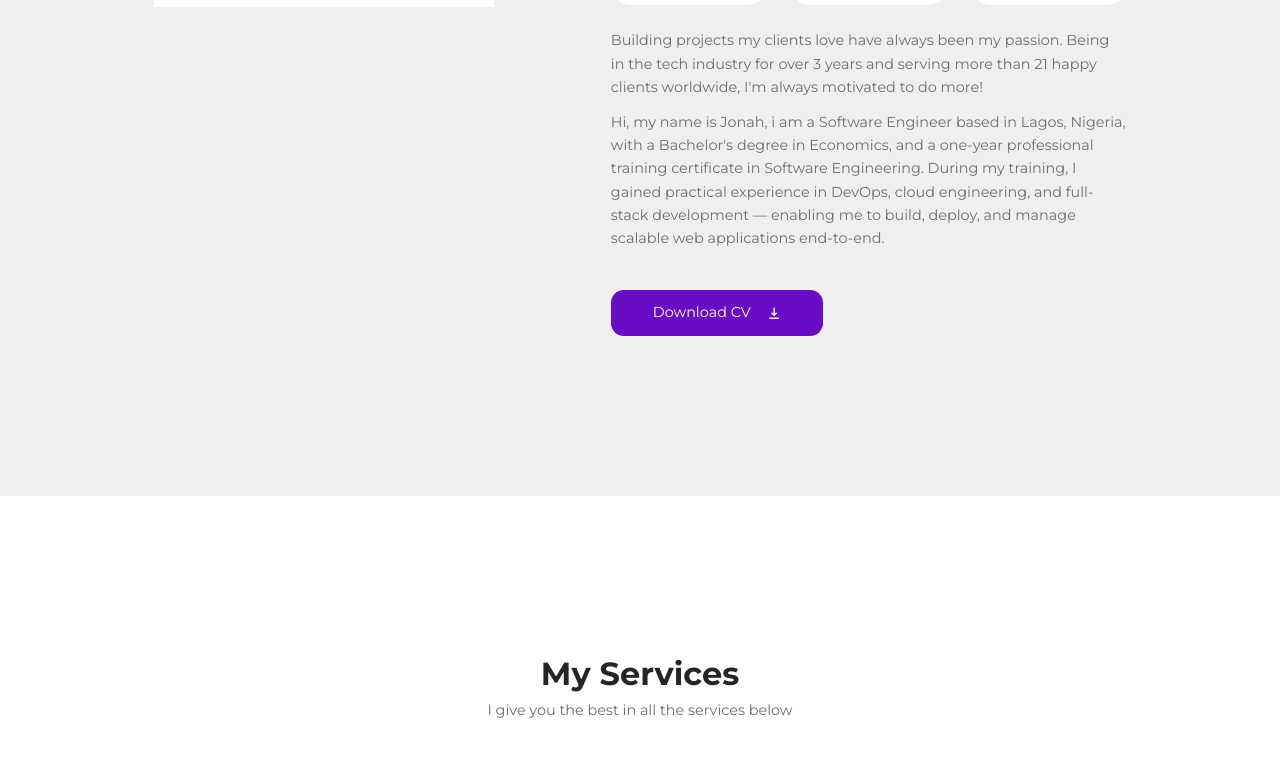
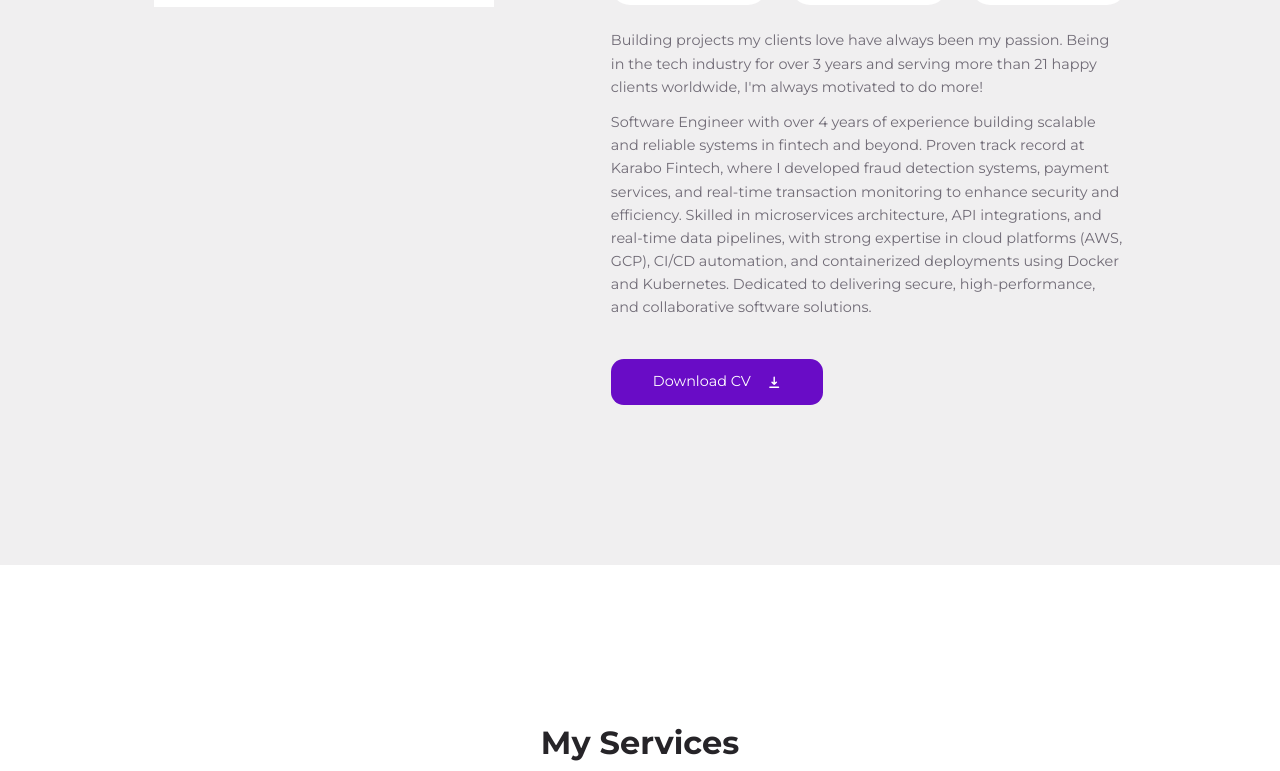
Before and after one commit to omonuj/my-portfolio, a React (Create React App) app: page / in a window 1280 px wide. Shown: the part 1300-2071 px from the top of the page. Built offline with nearby package versions, Linux system fonts and the light colour scheme.

Commit message:
feat: for adding a new feature or project

```diff
--- a/src/sections/about/About.jsx
+++ b/src/sections/about/About.jsx
@@ -1,5 +1,5 @@
 import AboutImage from '../../assets/logo.jpg'
-import CV from '../../assets/jonah.pdf'
+import CV from '../../assets/Gjonah.pdf'
 import {HiDownload} from 'react-icons/hi'
 import data from './data'
 import Card from '../../components/Card'
@@ -33,11 +33,16 @@ const About = () => {
                  happy clients worldwide, I'm always motivated to do more!
                 </p>
                 <p>
-                    Hi, my name is Jonah, i am a Software Engineer based in Lagos, Nigeria, with a Bachelor's degree
-                    in Economics, and a one-year professional training certificate in Software Engineering.
-                    During my training, I gained practical experience in DevOps, cloud engineering,
-                    and full-stack development — enabling me to build, deploy, and manage scalable
-                    web applications end-to-end.
+                    Software Engineer with over 4 years of experience building scalable and
+                    reliable systems in fintech and beyond. Proven track record at Karabo Fintech,
+                     where I developed fraud detection systems, payment services, and real-time
+                     transaction monitoring to enhance security and efficiency. Skilled in
+                     microservices architecture, API integrations, and real-time data pipelines,
+                      with strong expertise in cloud platforms (AWS, GCP), CI/CD automation,
+                      and containerized deployments using Docker and Kubernetes. Dedicated
+                      to delivering secure, high-performance, and collaborative software solutions.
+
+
                 </p>
                 <a href={CV} download className='btn primary'>Download CV <HiDownload/></a>
             </div>
--- a/src/sections/portfolio/data.js
+++ b/src/sections/portfolio/data.js
@@ -3,6 +3,7 @@ import Image2 from '../../assets/project2.png'
 import Image3 from '../../assets/project3.png'
 import Image4 from '../../assets/project4.png'
 import Image5 from '../../assets/project5.png'
+import Image6 from '../../assets/project6.png'
 
 const data = [
     {
@@ -50,6 +51,18 @@ const data = [
         demo: 'https://learning-management-systems-10.onrender.com/',
         github: 'https://github.com/omonuj'
     },
+
+       {
+        id: 6,
+        category: 'backend',
+        image: Image6,
+        title: "Litz Property",
+        desc: "Lizt is a property management platform developed by Property Kraft Africa. It focuses on simplifying rent collection and tenancy management for landlords and tenants.",
+        demo: 'https://lizt-frontend.vercel.app/',
+        github: 'https://github.com/omonuj'
+    },
+
+
 ]
 
 
```
Also changed, not shown: src/assets/project6.png (added), 1 other file (tests, documents, lock files or other folders).
